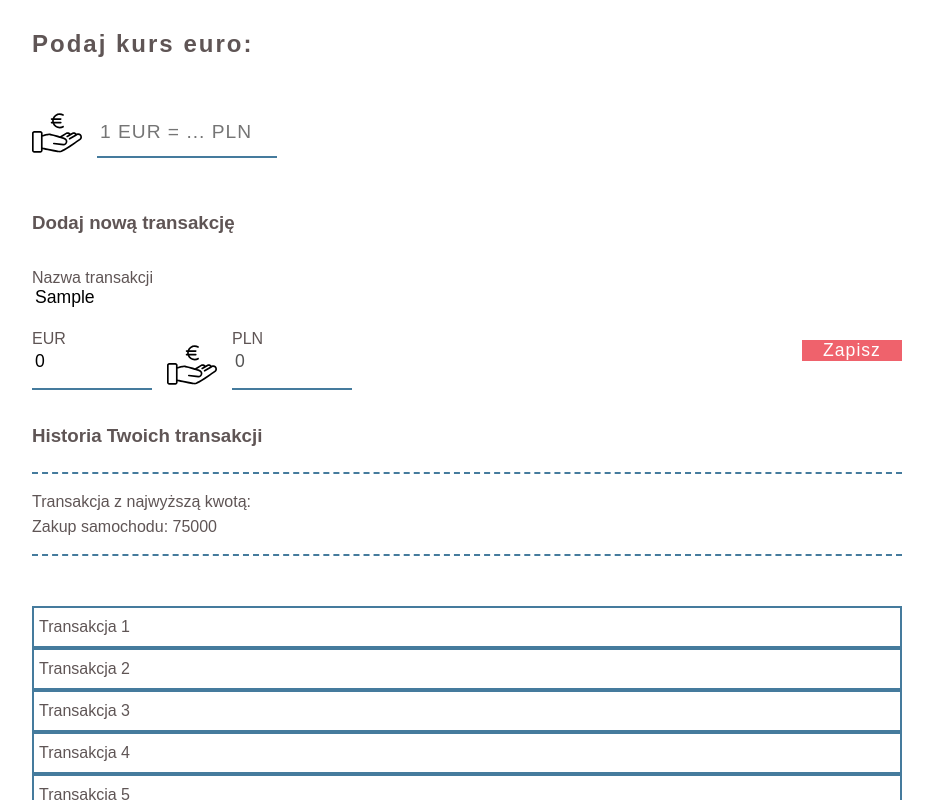
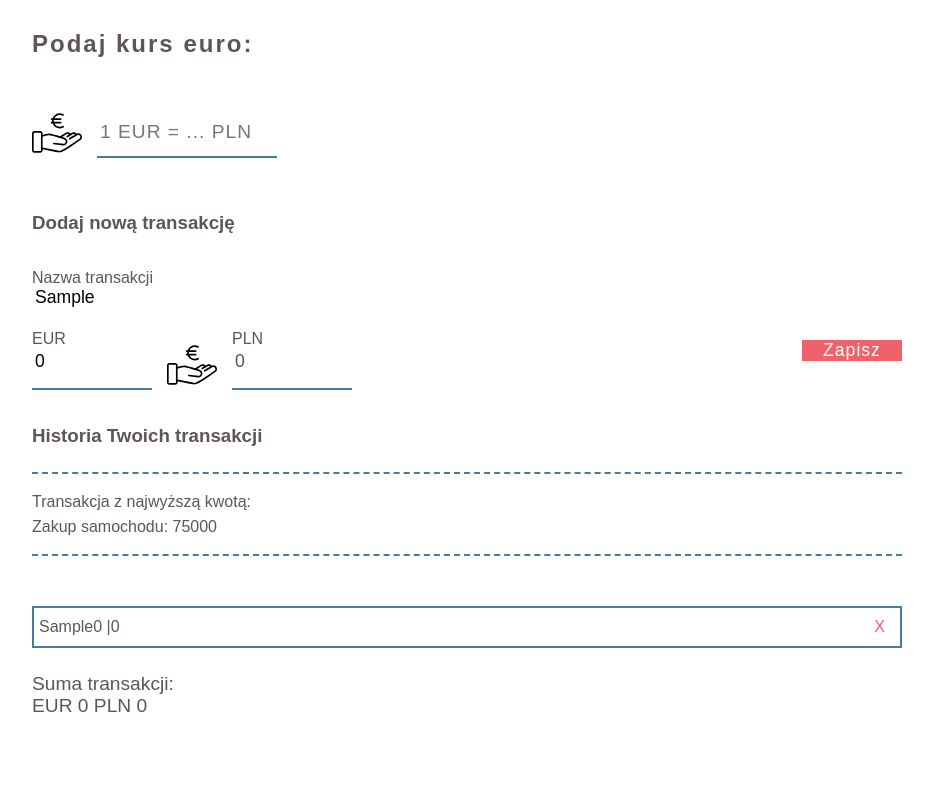
Before and after one commit to pbala794/react-exchange-rate, a React (Create React App) app: page / in a window 1280 px wide. Both pictures are taken after typing "Sample" into the empty fields and a click on the button "Zapisz". Shown: the top 800 px of the page, without its empty margins (173-1106 px from the left). Built offline with nearby package versions, Linux system fonts and the light colour scheme.

Commit message:
transaction list styling

```diff
--- a/src/components/TransactionList/TransactionList.css
+++ b/src/components/TransactionList/TransactionList.css
@@ -7,6 +7,22 @@
     padding: 10px 5px;
     border: 2px solid #457b9d;
     transition: background .2s ease-out;
+}
+
+.transaction-list span {
+    float: right;
+    clear: both;
+    padding: 0 10px;
+    color: #ef626c;
+    transition: color .3s ease-out;
+}
+
+.transaction-list li:hover span {
+    color: #fff;
+}
+
+.transaction-list li:not(:last-child) {
+    border-bottom: none;
 }
 
 .transaction-list li:hover {
--- a/src/components/TransactionList/TransactionList.js
+++ b/src/components/TransactionList/TransactionList.js
@@ -17,12 +17,6 @@ class TransactionList extends Component {
             <span>Zakup samochodu: 75000</span>
           </div>
           <ul className="transaction-list">
-            <li>Transakcja 1</li>
-            <li>Transakcja 2</li>
-            <li>Transakcja 3</li>
-            <li>Transakcja 4</li>
-            <li>Transakcja 5</li>
-            <li>Transakcja 6</li>
             {
               transactions.map( transaction => {
                 transactionSumEur += Number(transaction.currencyAmount);
@@ -30,9 +24,10 @@ class TransactionList extends Component {
 
                 return (
                   <li>
-                    <span>{transaction.transactionName}</span> |
+                    {transaction.transactionName}
                     {transaction.currencyAmount} |
                     {transaction.convertedPlnAmout}
+                    <span>X</span>
                   </li>
                 )
               })
```
